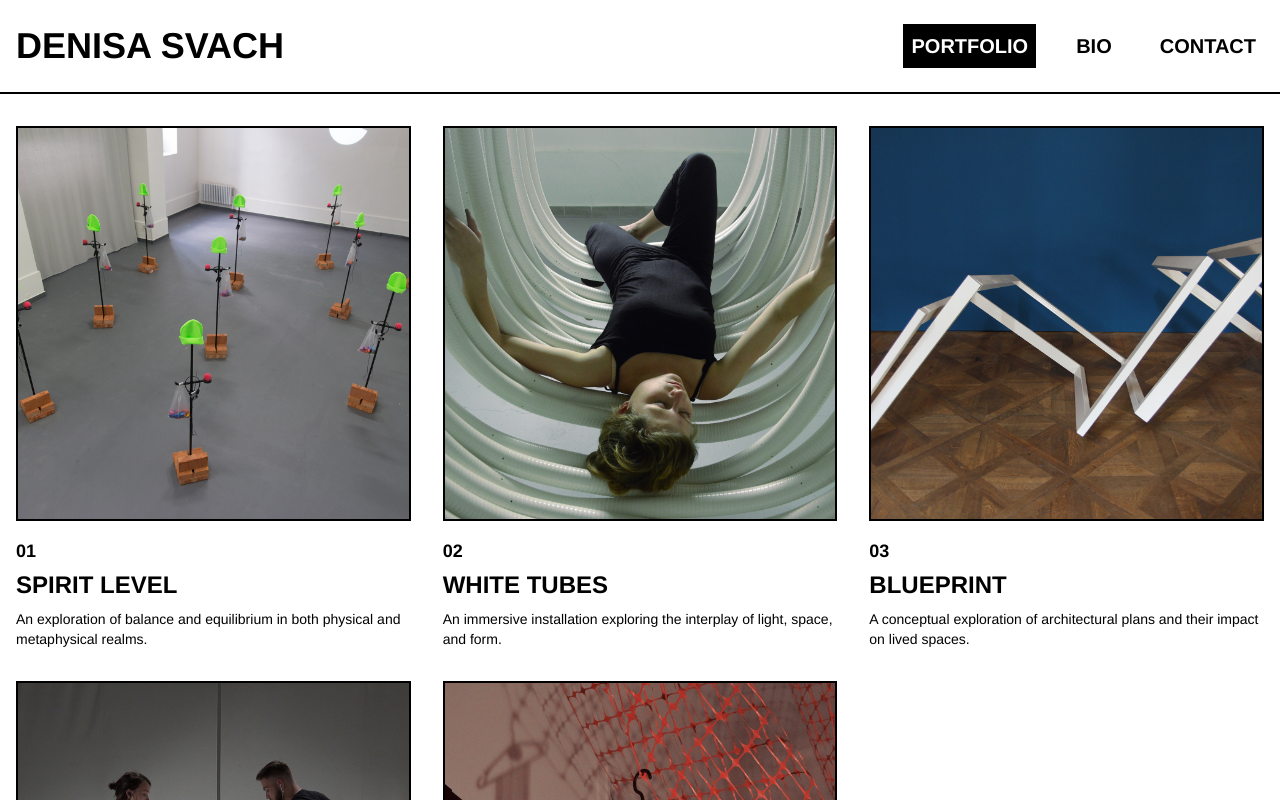
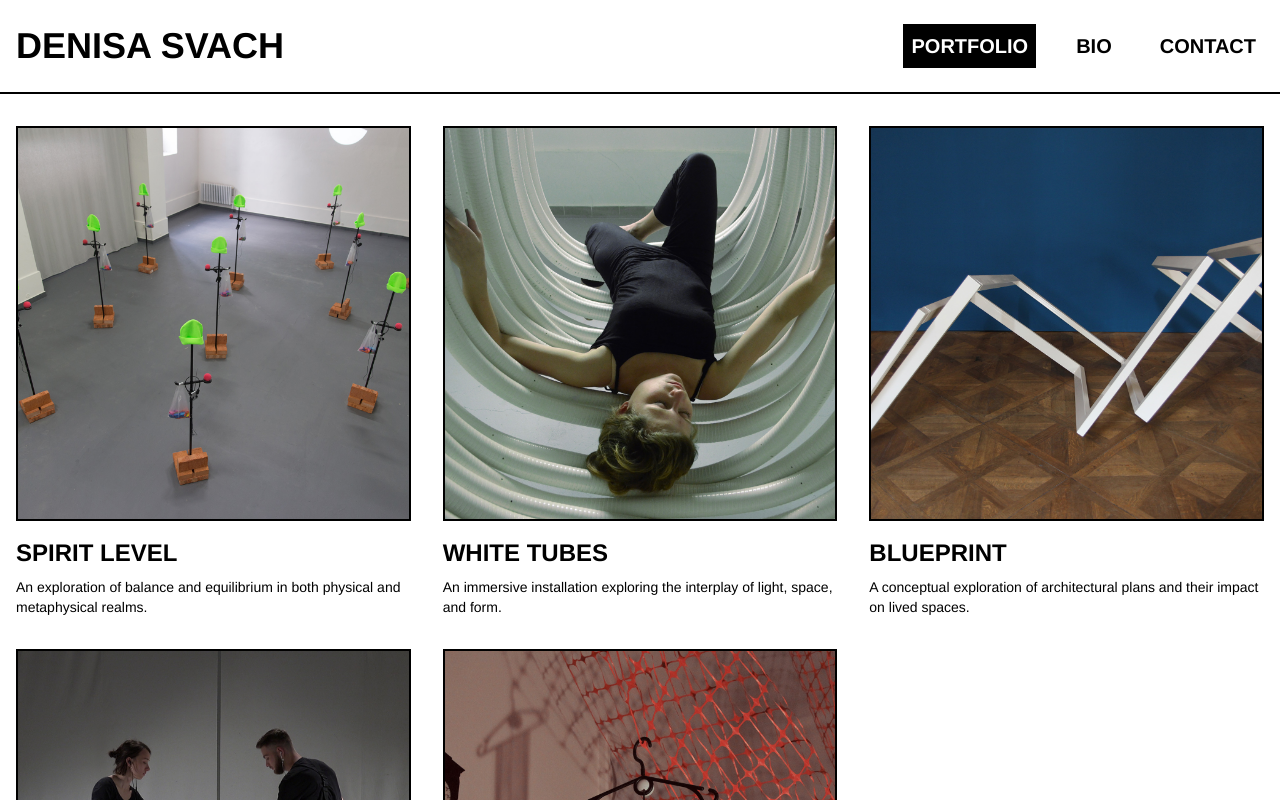
Before and after one commit to mpanko/denisasvach, a Next.js app: page / in a window 1280 px wide. Shown: the top 800 px of the page. Built offline with nearby package versions, Linux system fonts and the light colour scheme.

Commit message:
removed numbering

```diff
--- a/app/page.tsx
+++ b/app/page.tsx
@@ -7,7 +7,7 @@ export default function Home() {
   return (
     <div className="container mx-auto px-4 pt-8 pb-16">
       <div className="grid grid-cols-1 md:grid-cols-2 lg:grid-cols-3 gap-8">
-        {projects.map((project, index) => (
+        {projects.map((project) => (
           <Link key={project.id} href={`/project/${project.id}`}>
             <div className="group cursor-pointer">
               <div className="relative aspect-square overflow-hidden border-2 border-black">
@@ -23,7 +23,6 @@ export default function Home() {
                 </div>
               </div>
               <div className="mt-4">
-                <p className="text-lg font-bold uppercase">{`0${index + 1}`}</p>
                 <h3 className="text-2xl font-bold uppercase mt-1">{project.title}</h3>
                 <p className="text-sm mt-2">{project.description}</p>
               </div>
```
